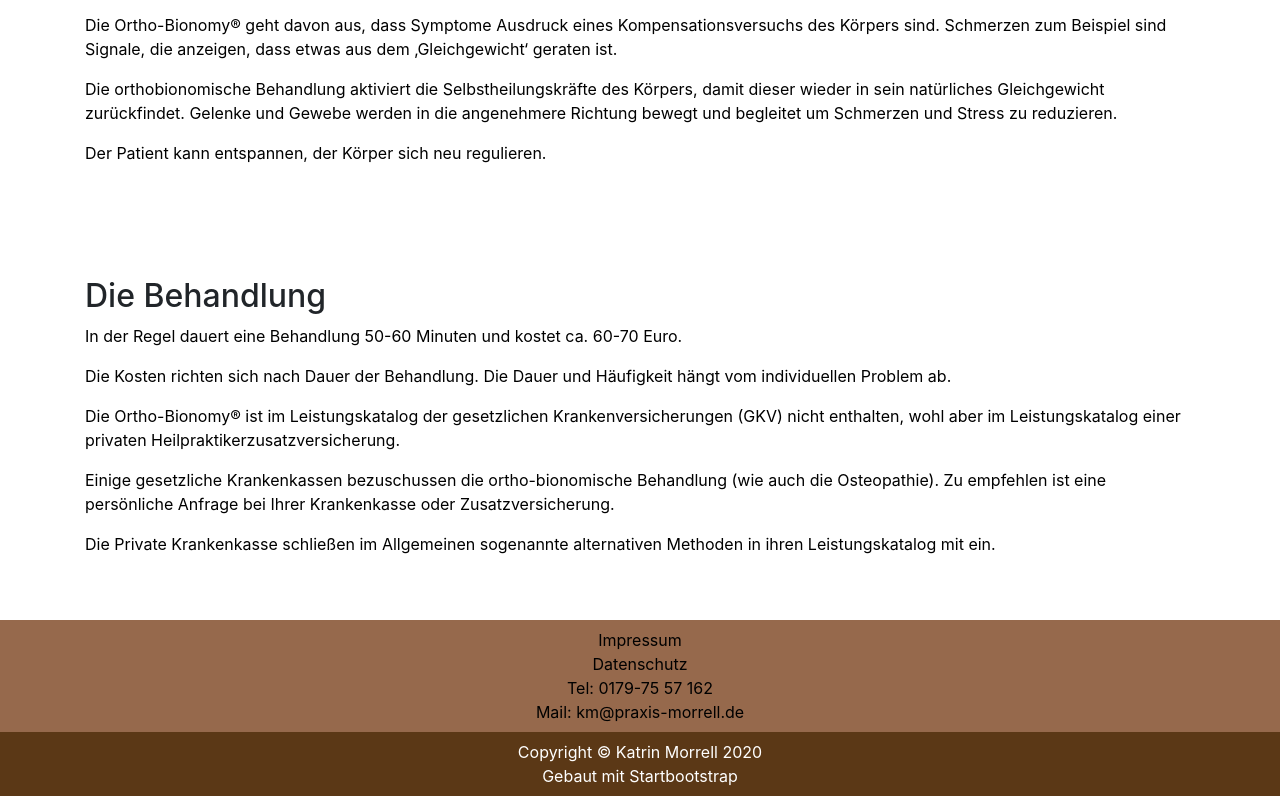
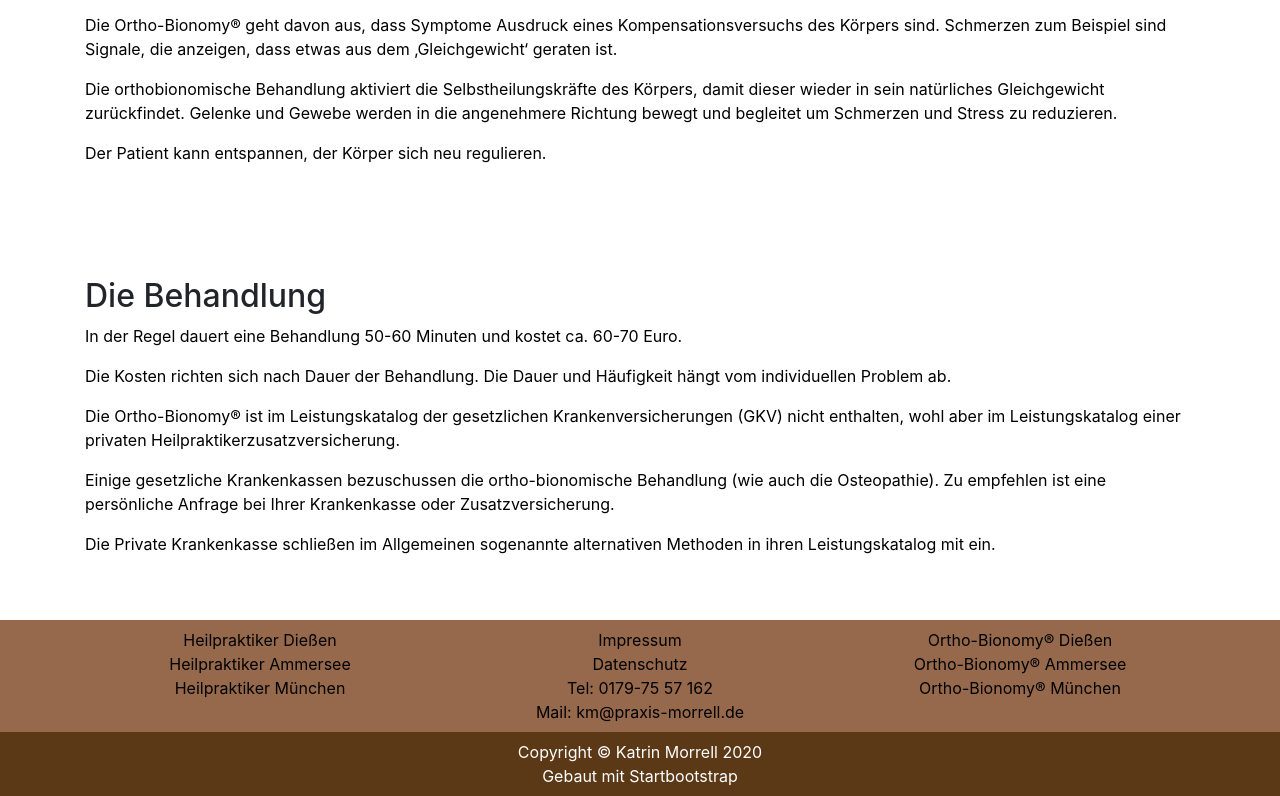
Before and after one commit to nokaris/nokaris.github.io, a plain HTML site: page index.html in a window 1280 px wide. Shown: the part 1961-2757 px from the top of the page. Drawn offline with Linux system fonts and the light colour scheme.

Commit message:
Update index.html

```diff
--- a/index.html
+++ b/index.html
@@ -161,13 +161,26 @@
     </section>
 
     <!-- Footer -->
-    <footer class="py-2 bg-bronze">
-        <div class="m-0 text-center">
-            <a href="impressum.html">Impressum</a>
-            <p class="m-0"></p>
-            <a href="datenschutz.html">Datenschutz</a>
-            <p class="m-0">Tel: 0179-75 57 162</p>
-            <a href="mailto:km@praxis-morrell.de">Mail: km@praxis-morrell.de</a>
+    <footer class="footer text-center py-2 bg-bronze">
+        <div class="container">
+            <div class="row">
+                <!-- Footer Heilpraktiker-->
+                <div class="col-lg-4 mb-5 mb-lg-0">
+                    <p class="m-0">Heilpraktiker Dießen<br />Heilpraktiker Ammersee<br />Heilpraktiker München</p>
+                </div>
+                <!-- Footer links-->
+                <div class="col-lg-4 mb-5 mb-lg-0">
+                    <a href="impressum.html">Impressum</a>
+                    <p class="m-0"></p>
+                    <a href="datenschutz.html">Datenschutz</a>
+                    <p class="m-0">Tel: 0179-75 57 162</p>
+                    <a href="mailto:km@praxis-morrell.de">Mail: km@praxis-morrell.de</a>
+                </div>
+                <!-- Footer Ortho-Bionomy®-->
+                <div class="col-lg-4">
+                    <p class="m-0">Ortho-Bionomy® Dießen<br />Ortho-Bionomy® Ammersee<br />Ortho-Bionomy® München</p>
+                </div>
+            </div>
         </div>
     </footer>
 
```
